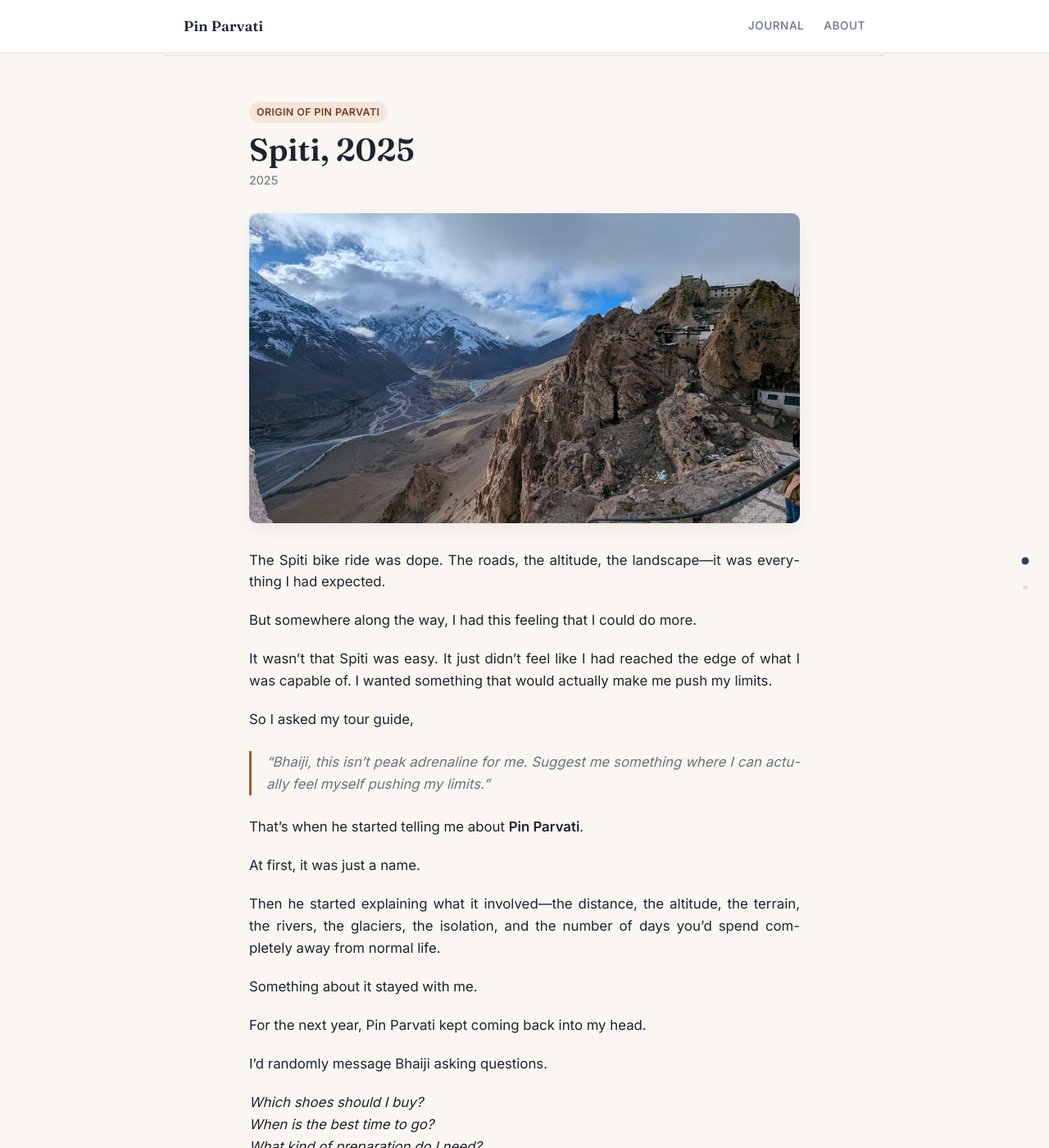
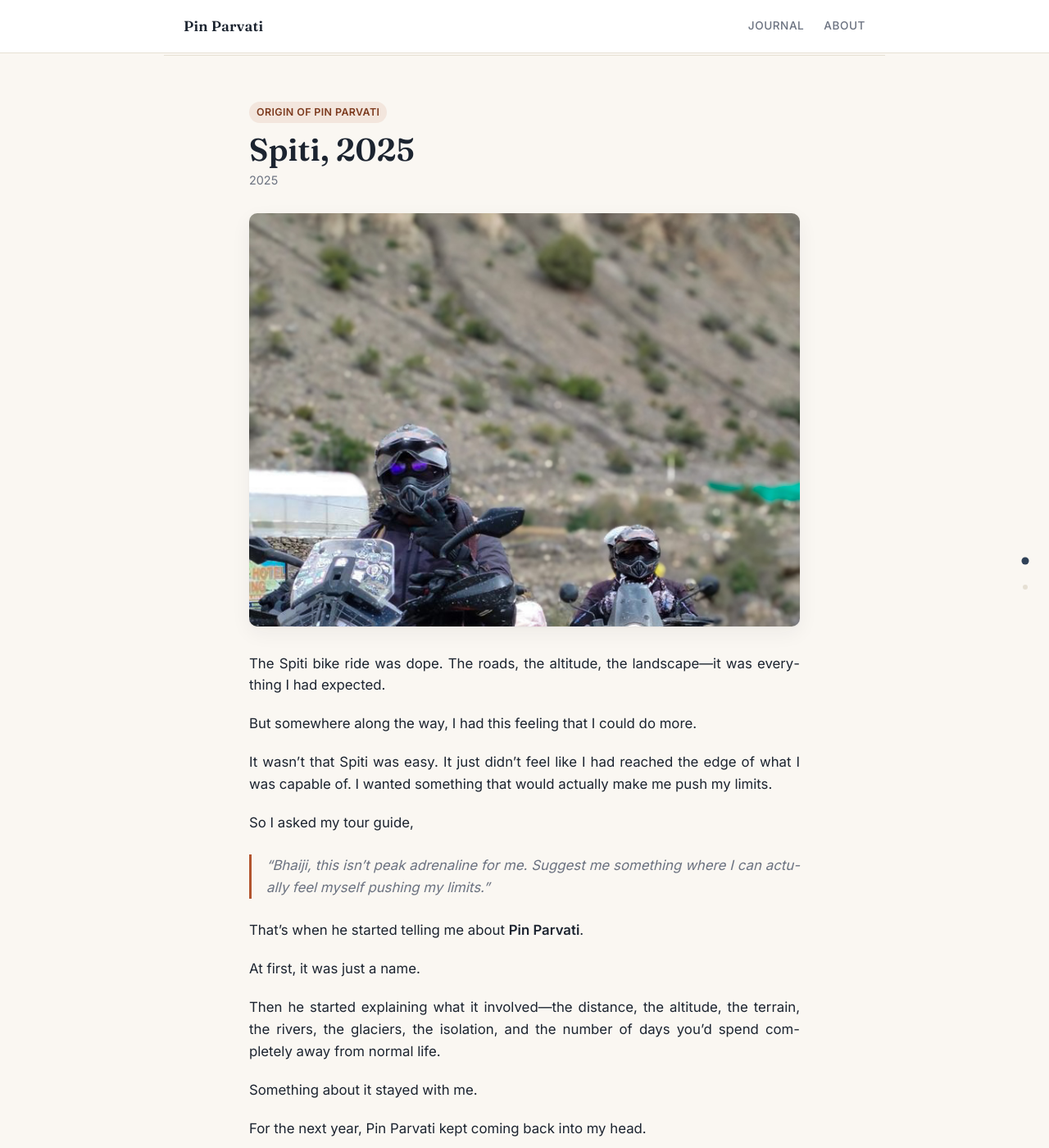
Before and after one commit to Shreyas7122/Pin-Parvati, a Jekyll site: the page built from index.html, in a window 1280 px wide and 1400 px high, scrolled down 298 px. Shown: the whole window at 82% size. Built offline with Jekyll 4.4.1, drawn with Linux system fonts in a browser that asks for light colours.

Commit message:
Swap Spiti cover photo, crop cover images consistently
New cover is a portrait shot of the actual bike ride (riders on the
Spiti dirt road) instead of the earlier monastery/valley landscape.
Since it's portrait while the layout assumed landscape, gives
.post-cover a fixed 4:3 frame with object-fit: cover so any future
cover photo (landscape or portrait) crops consistently instead of
stretching the page.

Co-Authored-By: Claude Sonnet 5 <noreply@anthropic.com>

```diff
--- a/assets/css/style.css
+++ b/assets/css/style.css
@@ -278,10 +278,14 @@ h1, h2, h3 {
   border-radius: 10px;
   overflow: hidden;
   box-shadow: var(--shadow);
+  aspect-ratio: 4 / 3;
 }
 
 .post-cover img {
   width: 100%;
+  height: 100%;
+  object-fit: cover;
+  object-position: center 25%;
   cursor: zoom-in;
 }
 
```
Also changed, not shown: assets/images/spiti-2025/cover.jpg.
